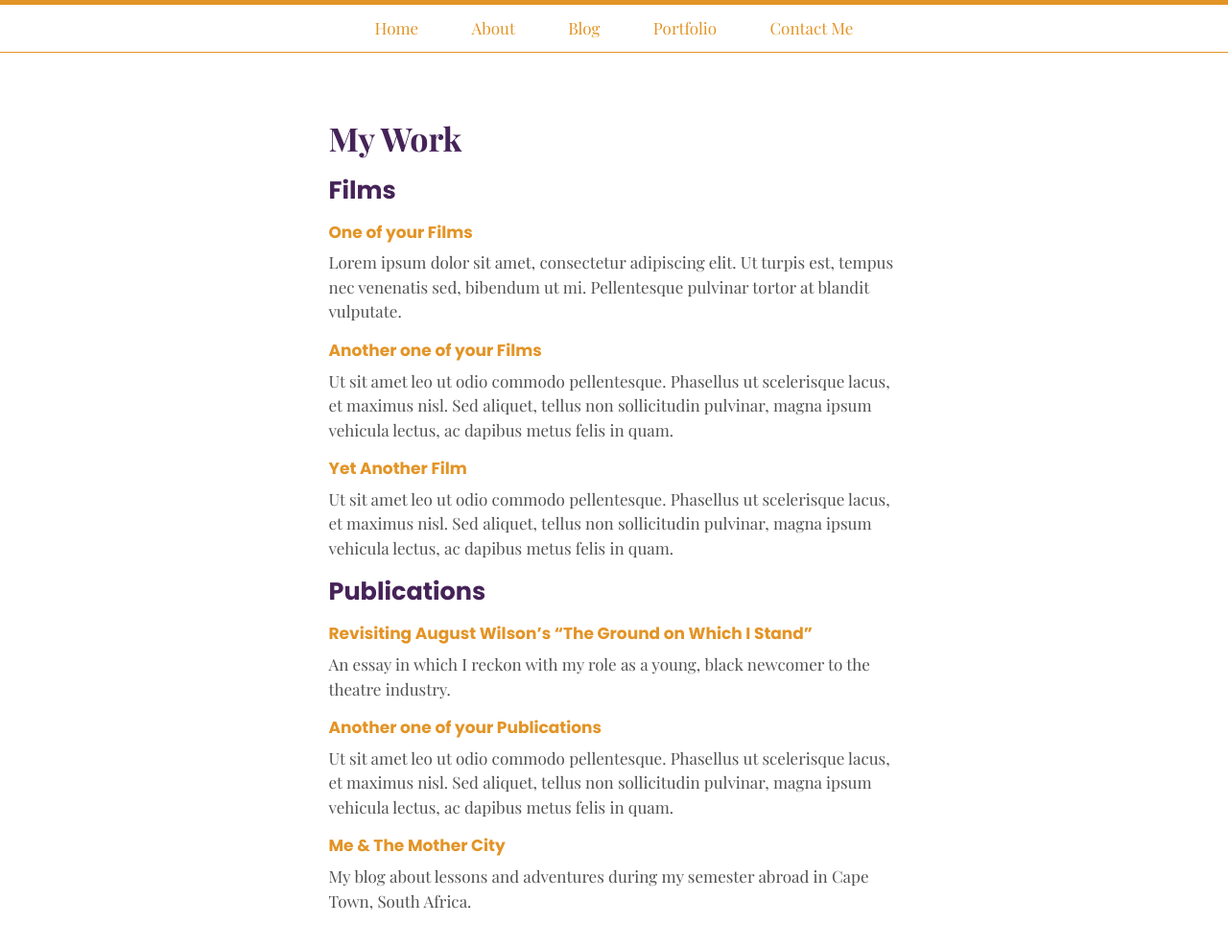
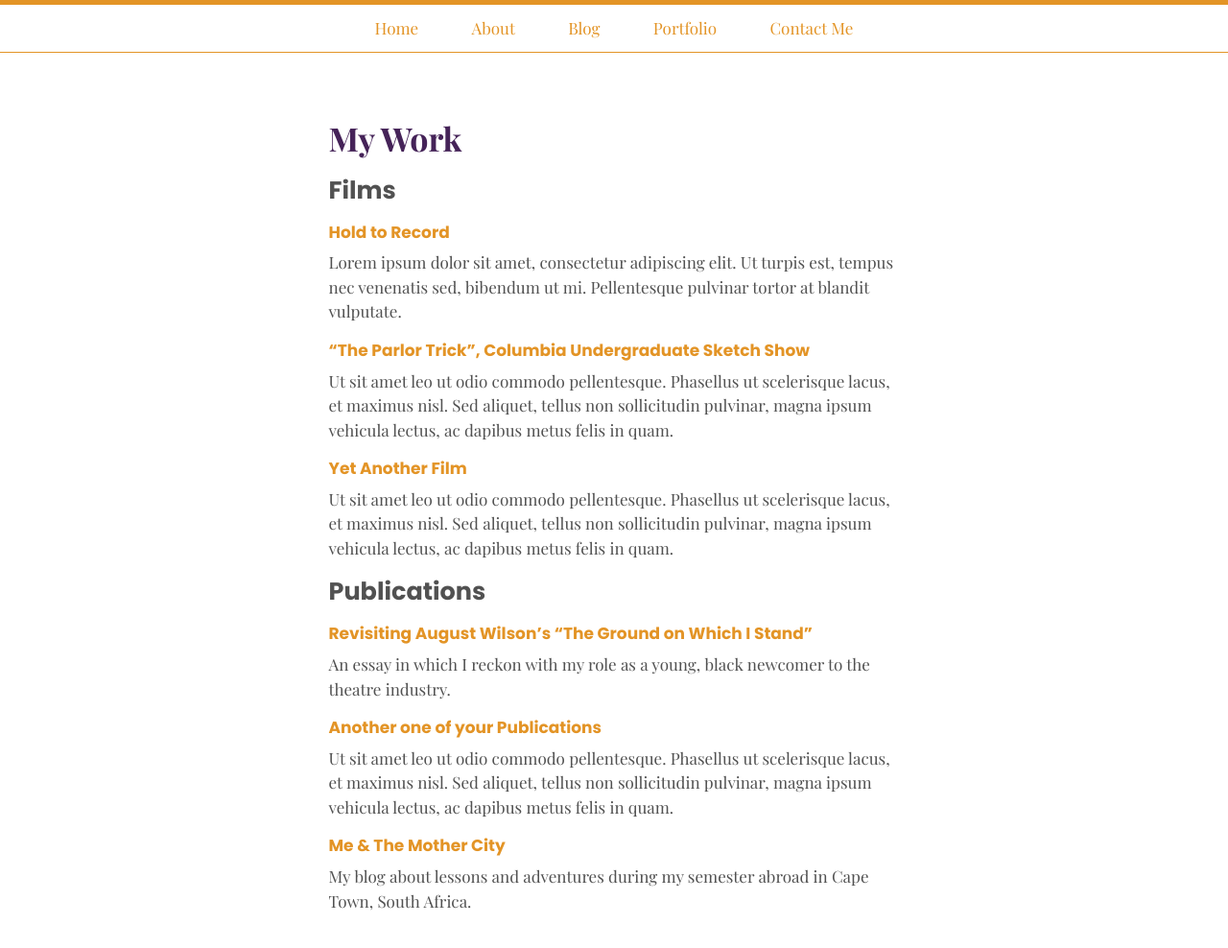
Before and after one commit to charadh/charadh.github.io, a Jekyll site: the page built from work.md, in a window 1280 px wide, cut to the strip 0-1016 px from the top of the page. Shown: the top 988 px of the strip at 96% size. Built offline with Jekyll 4.4.1, drawn with Linux system fonts in a browser that asks for light colours; some web fonts are replaced.

Commit message:
colors and pictures and fonts

```diff
--- a/_sass/base/_typography.scss
+++ b/_sass/base/_typography.scss
@@ -6,12 +6,12 @@
 h1, h2, h3, h4, h5, h6 {
   margin-bottom: .5rem;
   line-height: 1.25;
-  color: #452358;
   text-rendering: optimizeLegibility;
 }
 
 h1 {
   font-size: 2rem;
+  color: #452358;
 }
 
 h2 {
@@ -74,8 +74,8 @@
 blockquote {
   padding: .5rem 1rem;
   margin: .8rem 0;
-  color: #84C0E6;
-  border-left: .25rem solid #e5e5e5;
+  color: #f9f9f9;
+  border-left: .25rem solid #E39426;
 
   p:last-child {
     margin-bottom: 0;
--- a/_sass/pages/_landing.scss
+++ b/_sass/pages/_landing.scss
@@ -6,6 +6,6 @@
 .landing-title {
     color: $post-title-color;
     text-align: center;
-    border-bottom: 1px solid #c0c0c0;
+    border-bottom: 1px solid #452358;
     padding-bottom: 0.7rem;
 }
--- a/css/style.scss
+++ b/css/style.scss
@@ -48,6 +48,6 @@
     font-family: 'Playfair Display';
 }
 
-h2, h3, h4, h5 {
+h2, h3, h4, h5, h6 {
     font-family: 'Poppins';
 }
--- a/index.html
+++ b/index.html
@@ -10,7 +10,7 @@
   </header>
 
   <div class="text-center">
-    <img src = "/assets/placeholder.png" width="100%">
+    <img src = "/assets/charleneplayco.jpg" width="100%">
     <p>
       Writer.
     </p>
--- a/work.md
+++ b/work.md
@@ -5,10 +5,10 @@
 
 ## Films
 
-#### [One of your Films](https://example.com)
+#### [Hold to Record](https://example.com)
 Lorem ipsum dolor sit amet, consectetur adipiscing elit. Ut turpis est, tempus nec venenatis sed, bibendum ut mi. Pellentesque pulvinar tortor at blandit vulputate.
 
-#### [Another one of your Films](https://example.com)
+#### ["The Parlor Trick", Columbia Undergraduate Sketch Show](https://example.com)
 Ut sit amet leo ut odio commodo pellentesque. Phasellus ut scelerisque lacus, et maximus nisl. Sed aliquet, tellus non sollicitudin pulvinar, magna ipsum vehicula lectus, ac dapibus metus felis in quam.
 
 #### [Yet Another Film](https://example.com)
```
Also changed, not shown: about.md (+1 -1 lines), assets/charleneplayco.jpg (added).
